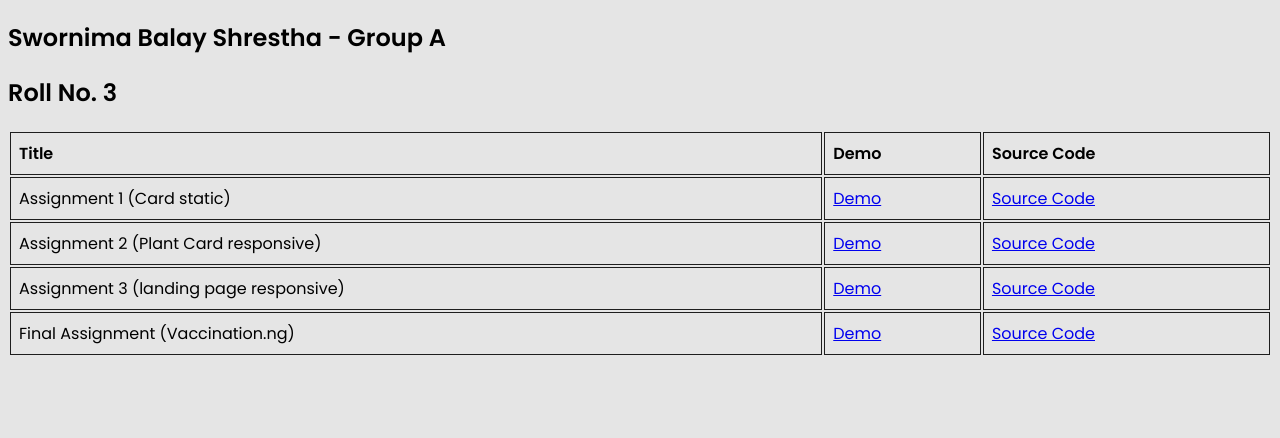
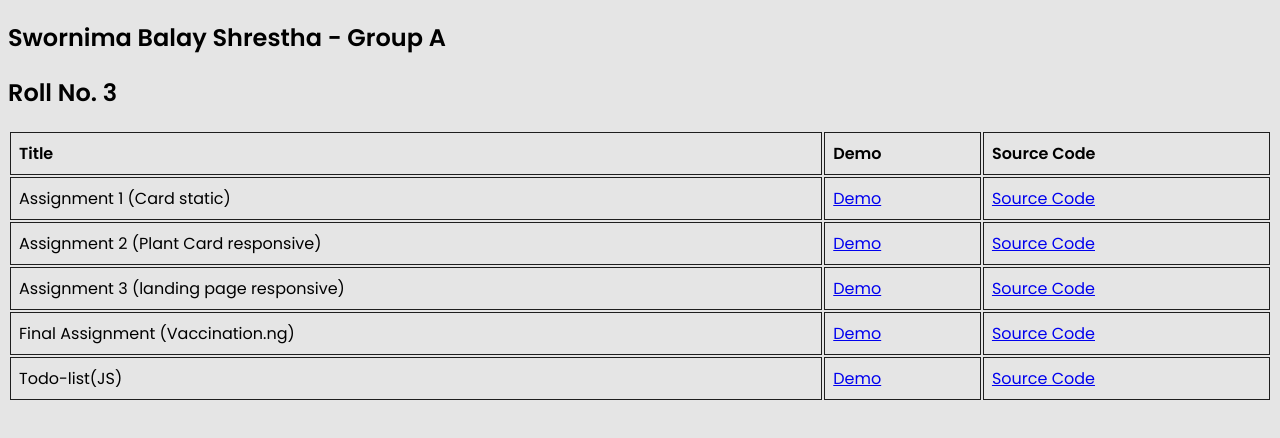
Before and after one commit to swornex/leapfrog-assignments, a plain HTML site: page index.html in a window 1280 px wide. Drawn offline with Linux system fonts and the light colour scheme.

Commit message:
add link of todo in gitpage

```diff
--- a/index.html
+++ b/index.html
@@ -58,6 +58,17 @@
           >
         </td>
       </tr>
+
+      <tr>
+        <td>Todo-list(JS)</td>
+        <td><a href="./javascript/todo-list/">Demo</a></td>
+        <td>
+          <a
+            href="https://github.com/swornex/leapfrog-assignments/tree/master/javascript/todo-list"
+            >Source Code</a
+          >
+        </td>
+      </tr>
     </table>
   </body>
 </html>
```
